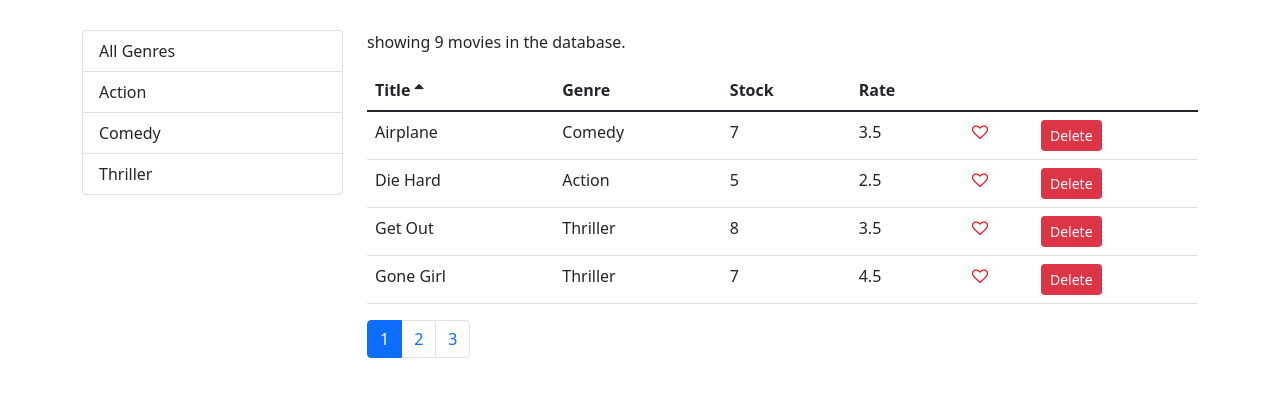
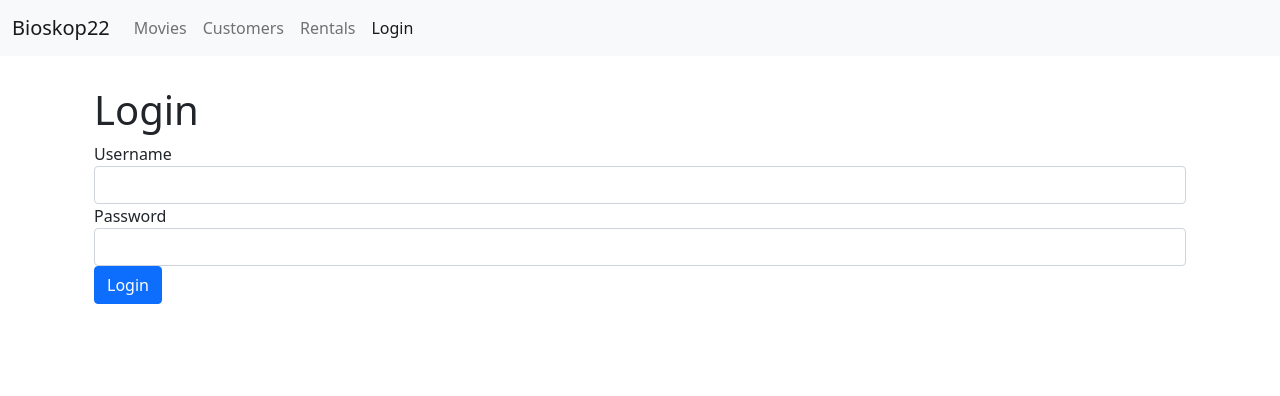
Before and after one commit to rifqyyusuf12/reactJS2, a React (Create React App) app: page /login in a window 1280 px wide. Shown: the top 396 px of the page. Built offline with nearby package versions, Linux system fonts and the light colour scheme.

Commit message:
materi form reactjs

```diff
--- a/package.json
+++ b/package.json
@@ -13,7 +13,7 @@
     "prop-types": "^15.6.2",
     "react": "^17.0.2",
     "react-dom": "^17.0.2",
-    "react-router-dom": "^6.2.2",
+    "react-router-dom": "^4.3.1",
     "react-scripts": "5.0.0",
     "web-vitals": "^2.1.4"
   },
--- a/src/App.js
+++ b/src/App.js
@@ -1,14 +1,33 @@
 import React, { Component } from 'react';
+import { Route, Redirect, Switch } from 'react-router-dom';
+import Movies from './components/movies';
+import Customers from './components/customers';
+import Rentals from './components/rentals';
+import NotFound from './components/notFound';
+import NavBar from './components/navBar';
+import MovieForm from './components/movieForm';
+import LoginForm from './components/loginForm';
 import './App.css';
-import Movies from './components/movies';
 
 class App extends Component {
 
   render() {
     return (
-      <main className='container'>
-        <Movies />
-      </main>
+      <React.Fragment>
+        <NavBar />
+        <main className='container'>
+          <Switch>
+            <Route path="/movies/:id" component={MovieForm} />
+            <Route path="/login" component={LoginForm} />
+            <Route path="/movies" component={Movies} />
+            <Route path="/customers" component={Customers} />
+            <Route path="/rentals" component={Rentals}/>
+            <Route path="/not-found" component={NotFound}/>
+            <Redirect from="/" exact to="/movies" />
+            <Redirect to="/not-found" />
+          </Switch>
+        </main>
+      </React.Fragment>
     );
   }
 }
--- /dev/null
+++ b/src/components/customers.jsx
@@ -0,0 +1,12 @@
+import React from 'react';
+
+const Customers = () => {
+    return (
+        <div>
+             <h1>Customers</h1>
+        </div>
+
+     );
+}
+
+export default Customers;
--- /dev/null
+++ b/src/components/loginForm.jsx
@@ -0,0 +1,36 @@
+import React, { Component } from 'react';
+
+class LoginForm extends Component {
+    handleSubmit = e => {
+        e.preventDefault();
+
+
+
+        //call the server
+        console.log('submitted')
+
+    };
+
+
+
+    render() {
+        return (
+            <div className='container'>
+                <h1>Login</h1>
+                <form onSubmit={this.handleSubmit}>
+                    <div className="form-group">
+                        <label htmlFor="username">Username</label>
+                        <input id="username" type="text" className="form-control" />
+                    </div>
+                    <div className="form-group">
+                        <label htmlFor="password">Password</label>
+                        <input id="password" type="text" className="form-control" />
+                    </div>
+                    <button className="btn btn-primary">Login</button>
+                </form>
+            </div>
+        );
+    }
+}
+
+export default LoginForm;
--- /dev/null
+++ b/src/components/movieForm.jsx
@@ -0,0 +1,15 @@
+import React from 'react';
+
+const MovieForm = ({ match, history }) => {
+    return (
+        <div>
+            <h1>Movie Form {match.params.id}</h1>
+            <button
+            className="btn btn-primary"
+            onClick={() => history.push("/movies")}
+            >Save</button>
+        </div>
+     );
+}
+
+export default MovieForm;
--- a/src/components/moviesTable.jsx
+++ b/src/components/moviesTable.jsx
@@ -1,11 +1,14 @@
 import React, { Component } from 'react';
 import Table from './common/table';
 import Like from './common/like';
+import { Link } from 'react-router-dom'
 
 
 class MoviesTable extends Component {
  columns = [
-     { path: 'title', label:'Title' },
+     { path: 'title', label:'Title',
+    content: movie => <Link to={`/movies/${movie._id}`}>{movie.title}</Link>
+    },
      { path: 'genre.name', label:'Genre' },
      { path: 'numberInStock', label:'Stock' },
      { path: 'dailyRentalRate', label:'Rate' },
--- /dev/null
+++ b/src/components/navBar.jsx
@@ -0,0 +1,25 @@
+import React from "react";
+import { Link, NavLink } from "react-router-dom";
+
+const NavBar = () => {
+  return (
+    <nav className="navbar navbar-expand-lg navbar-light bg-light">
+  <div className="container-fluid">
+    <Link className="navbar-brand" to="/">Bioskop22</Link>
+    <button className="navbar-toggler" type="button" data-bs-toggle="collapse" data-bs-target="#navbarNavAltMarkup" aria-controls="navbarNavAltMarkup" aria-expanded="false" aria-label="Toggle navigation">
+      <span className="navbar-toggler-icon"></span>
+    </button>
+    <div className="collapse navbar-collapse" id="navbarNavAltMarkup">
+      <div className="navbar-nav col-md-12">
+        <NavLink className="nav-link" to="/movies">Movies</NavLink>
+        <NavLink className="nav-link" to="/customers">Customers</NavLink>
+        <NavLink className="nav-link" to="/rentals">Rentals</NavLink>
+        <NavLink className="nav-link" to="/login">Login</NavLink>
+        </div>
+    </div>
+  </div>
+</nav>
+  );
+};
+
+export default NavBar;
--- /dev/null
+++ b/src/components/notFound.jsx
@@ -0,0 +1,11 @@
+import React from 'react';
+
+const NotFound = () => {
+    return (
+        <div>
+        <h1>Not Found</h1>
+        </div>
+     );
+}
+
+export default NotFound;
--- /dev/null
+++ b/src/components/rentals.jsx
@@ -0,0 +1,11 @@
+import React from 'react';
+
+const Rentals = () => {
+    return (
+        <div>
+            <h1>Rentals</h1>
+        </div>
+     );
+}
+
+export default Rentals;
--- a/src/index.css
+++ b/src/index.css
@@ -1,11 +1,15 @@
 body {
   margin: 0;
-  padding:  30px 0 0 0 ;
+  padding: 0 0 0 0 ;
   font-family: -apple-system, BlinkMacSystemFont, 'Segoe UI', 'Roboto', 'Oxygen',
     'Ubuntu', 'Cantarell', 'Fira Sans', 'Droid Sans', 'Helvetica Neue',
     sans-serif;
   -webkit-font-smoothing: antialiased;
   -moz-osx-font-smoothing: grayscale;
+}
+
+.navbar {
+  margin-bottom: 30px;
 }
 
 code {
--- a/src/index.js
+++ b/src/index.js
@@ -1,5 +1,6 @@
 import React from 'react';
 import ReactDOM from 'react-dom';
+import { BrowserRouter } from 'react-router-dom';
 import './index.css';
 import App from './App';
 import reportWebVitals from './reportWebVitals';
@@ -9,9 +10,9 @@
 
 
 ReactDOM.render(
-  <React.StrictMode>
+  <BrowserRouter>
     <App />
-  </React.StrictMode>,
+  </BrowserRouter>,
   document.getElementById('root')
 );
 
```
Also changed, not shown: 1 other file (tests, documents, lock files or other folders).
